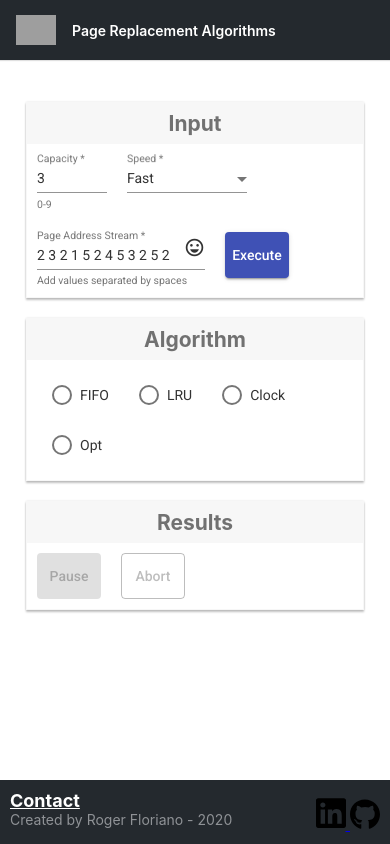
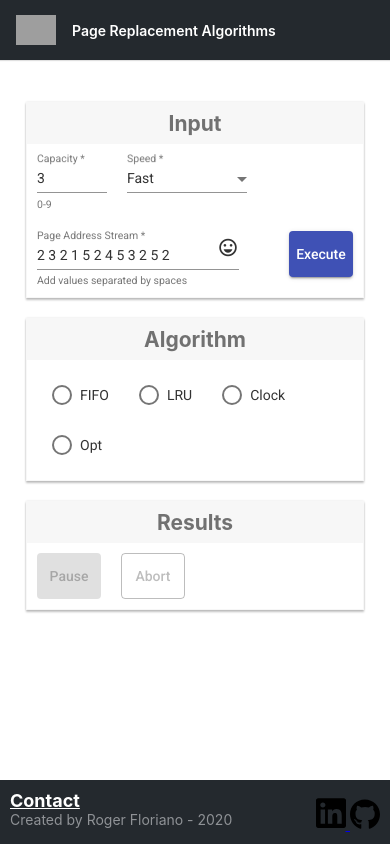
Before and after one commit to petruki/page-replacement-algorithm, an Angular app: page / in a window 390 px wide. Built offline with nearby package versions, Linux system fonts and the light colour scheme; grey boxes are pictures that could not be loaded.

Commit message:
Fixed reponsive CSS. Added smoother scrolling

```diff
--- a/src/app/app.component.css
+++ b/src/app/app.component.css
@@ -84,16 +84,26 @@
 
 @media screen and (max-width: 1000px) {
   .input-stream-form {
-    width: 50%;
+    width: 60%;
+  }
+
+  .section.input {
+    display: block;
   }
 }
 
 @media screen and (max-width: 680px) {
-  .section.input {
+  .input-algorithm-form {
     display: block;
   }
 
-  .input-algorithm-form {
-    display: block;
+  .mat-grid-tile .mat-grid-tile-header {
+    position: static;
+    overflow: initial;
+    height: 100%;
+  }
+
+  #btnExecute {
+    float: right;
   }
 }
--- a/src/app/app.component.html
+++ b/src/app/app.component.html
@@ -33,7 +33,7 @@
       <mat-hint>Add values separated by spaces</mat-hint>
     </mat-form-field>
 
-    <button mat-raised-button color="primary" style="padding: 5px; margin: inherit;"
+    <button id="btnExecute" mat-raised-button color="primary" style="padding: 5px; margin: inherit;"
       (click)="onExecute(stream.value, capacity.value, speed.value, algorithm.value)" [disabled]="executing">Execute</button>
   </section>
 
@@ -49,7 +49,7 @@
     </mat-radio-group>
   </section>
 
-  <section class="section results">
+  <section id="resultPanel" class="section results">
     <mat-error *ngIf="error">{{ error }}</mat-error>
     <div class="title">
       <h1 style="margin: auto;">Results</h1>
--- a/src/app/app.component.ts
+++ b/src/app/app.component.ts
@@ -77,6 +77,9 @@ export class AppComponent implements OnInit {
         this.clockComponent.execute(stream, capacity, speed, this);
       else if (this.algorithmNum === 4)
         this.optComponent.execute(stream, capacity, speed, this);
+
+      const resultPanel = document.getElementById('resultPanel');
+      resultPanel.scrollIntoView({ behavior: "smooth", block: "start", inline: "nearest" });
     } catch (e) {
       this.error = e.message;
     }
--- a/src/styles.css
+++ b/src/styles.css
@@ -3,6 +3,7 @@
 html,
 body {
   height: 100%;
+  scroll-behavior: smooth;
 }
 
 body {
```
Also changed, not shown: src/assets/sample.jpg.
